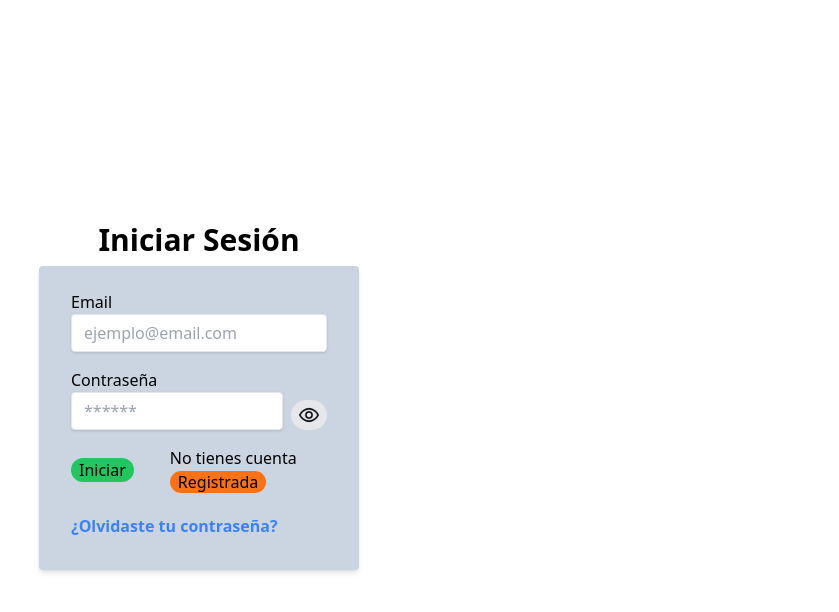
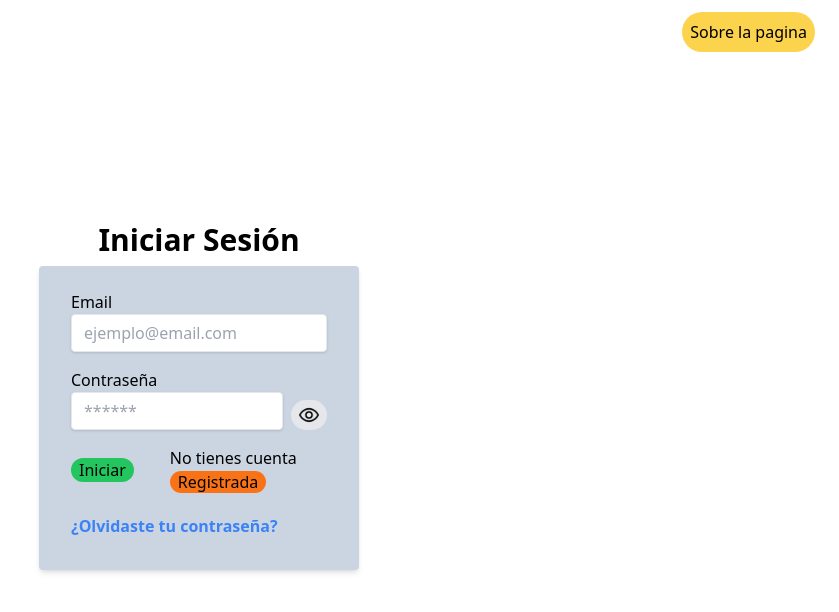
Before and after one commit to hiki-7u7/aprendiendo-matematicas, a React (Vite) app: page /Login in a window 1280 px wide. Shown: the top 612 px of the page, without its empty margins (441-1280 px from the left). Built offline with nearby package versions, Linux system fonts and the light colour scheme; no server answers; the HTML template or start-up script is replaced by a standard one.

Commit message:
add button "Sobre Pagina"(quizas lo quite)

```diff
--- a/src/pages/Login.jsx
+++ b/src/pages/Login.jsx
@@ -1,5 +1,5 @@
 //importacion de librerias y hooks
-import { useState, useEffect } from "react";
+import { useState } from "react";
 import { useAuth } from "../context/authContext";
 import { useNavigate, Link } from "react-router-dom";
 import { Alert } from "../components/Alert";
@@ -104,6 +104,10 @@ export function Login() {
   //retorno del componente
   return (
     <div className="flex flex-col items-center justify-center w-full h-screen ">
+      <button className="absolute top-0 right-0 mt-3 mr-6 bg-amber-300 rounded-full p-2">
+        <Link to="/SobrePagina">Sobre la pagina</Link>
+      </button>
+
       {error && <Alert message={error} />}
       <h1 className="text-center text-3xl font-bold py-2">Iniciar Sesión</h1>
       <form
```
